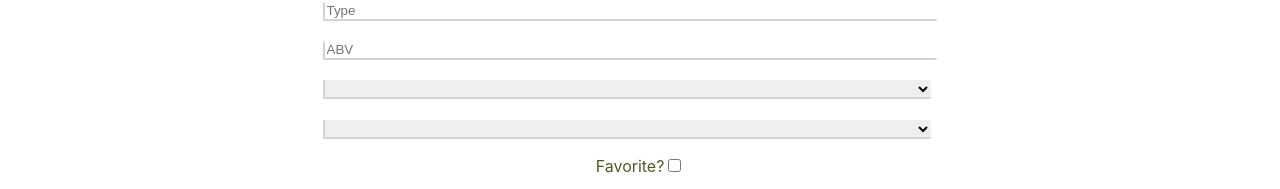
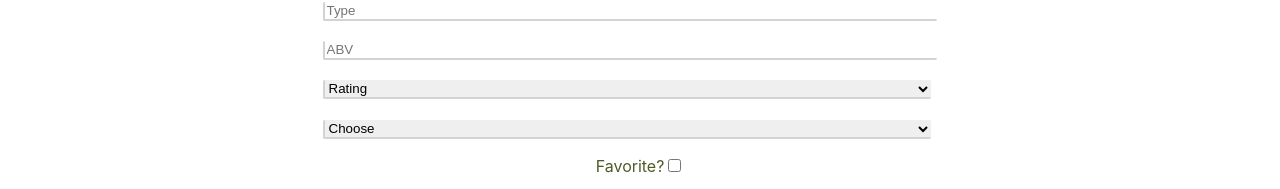
Before and after one commit to wjacobs71086/BeerMeStrength, a React (Create React App) app: page /BeerMeStrength/new in a window 1280 px wide. Shown: the part 186-375 px from the top of the page. Built offline with nearby package versions, Linux system fonts and the light colour scheme.

Commit message:
resolved missing placeholder text

```diff
--- a/package.json
+++ b/package.json
@@ -10,7 +10,7 @@
     "react": "^17.0.2",
     "react-dom": "^17.0.2",
     "react-router-dom": "^5.3.0",
-    "react-scripts": "4.0.3",
+    "react-scripts": "^5.0.1",
     "react-spring": "^9.2.4",
     "web-vitals": "^1.0.1"
   },
--- a/src/Routes/NewBeer.js
+++ b/src/Routes/NewBeer.js
@@ -40,10 +40,11 @@ const handleSubmit = (ev) => {
                     name="rating"
                     className='formInputSelect'
                     value={(rating) ? rating : ''}
+                    placeholder="Rating"
                     onChange={(e) => {
                         setRating(`${e.target.value}`)
                         }}>
-                    <option value=""></option>
+                    <option value="" disabled selected>Rating</option>
                     <option value="1">1</option>
                     <option value="1">2</option>
                     <option value="3">3</option>
@@ -55,15 +56,13 @@ const handleSubmit = (ev) => {
                     name="price"
                     className='formInputSelect'
                     value={(price) ? price : ''}
-                    onChange={(e) => {
-                        setPrice(`${e.target.value}`)
-                        }}>
-                    <option value=""></option>
-                    <option value="$">$</option>
-                    <option value="$$">$$</option>
-                    <option value="$$$">$$$</option>
-                    <option value="$$$$">$$$$</option>
-                    <option value="$$$$$">$$$$$</option>
+                    onChange={(e) => {setPrice(`${e.target.value}`)}}>
+                        <option value="" disabled selected>Choose</option>
+                        <option value="$">$</option>
+                        <option value="$$">$$</option>
+                        <option value="$$$">$$$</option>
+                        <option value="$$$$">$$$$</option>
+                        <option value="$$$$$">$$$$$</option>
                 </select>
 
                 <div>
```
Also changed, not shown: 2 other files (tests, documents, lock files or other folders).
